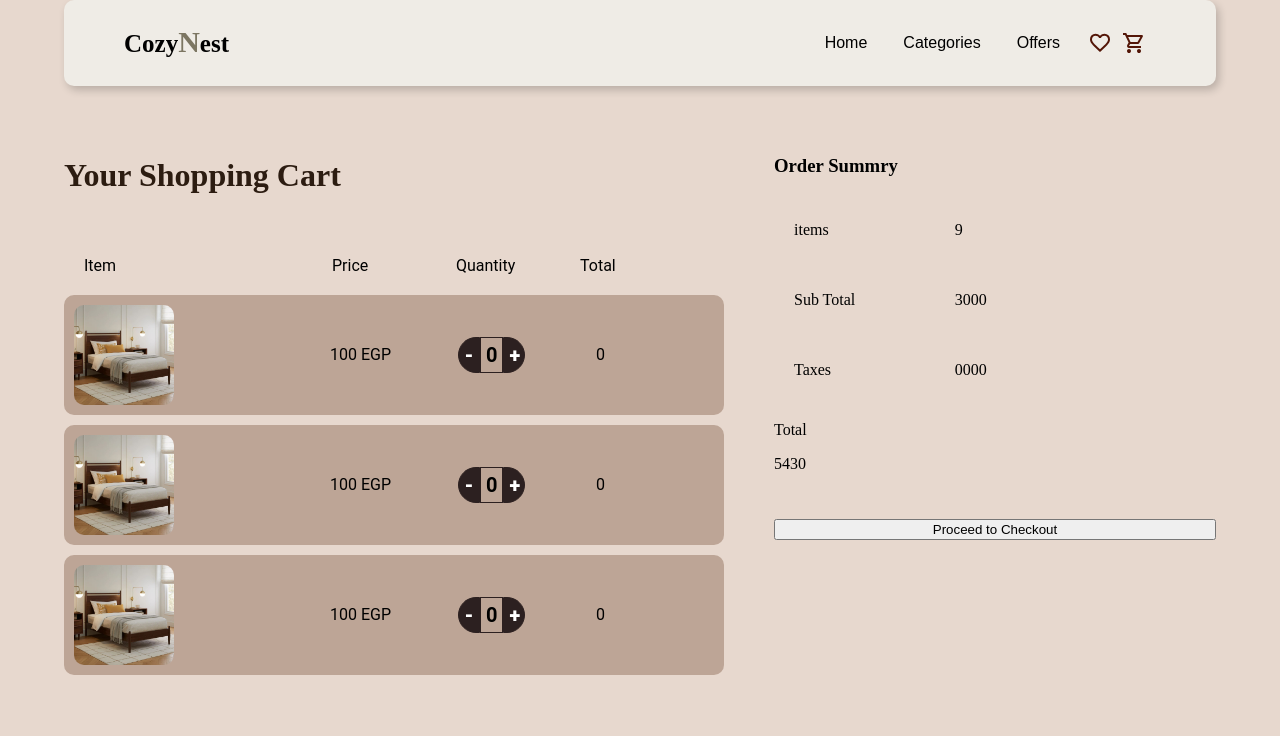
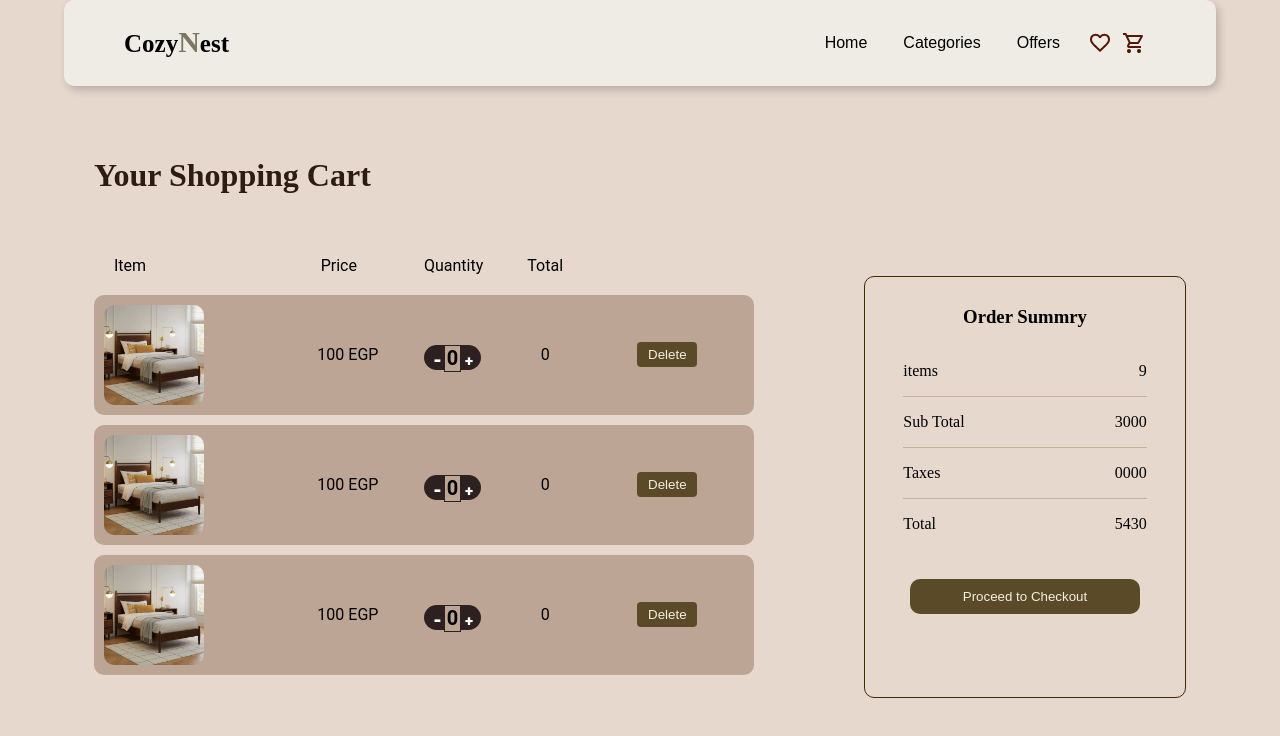
Before and after one commit to iindll/CozyNest, a React (Vite) app in the folder vite-project/: page / in a window 1280 px wide. Shown: the top 736 px of the page. Built offline with nearby package versions, Linux system fonts and the light colour scheme.

Commit message:
change the info div style in cart.jsx

```diff
--- a/vite-project/src/components/Cart/Cart.css
+++ b/vite-project/src/components/Cart/Cart.css
@@ -1,5 +1,4 @@
 .Cart{
-    width: 90%;
     height: 100%;
 
 
@@ -7,7 +6,7 @@
 .cart-container{
     display: flex;
     height: 90vh;
-    gap: 50px;
+    gap: 110px;
 }
 
 .first-section{
@@ -20,12 +19,47 @@
     gap: 30px;
 }
 .second-section{
-     margin-top: 50px;
-    flex: 1;
-    height: 100%;
+    margin-top: 190px;
     display: flex;
     flex-direction: column;
-    gap: 30px;
+    border: 1px solid rgb(68, 42, 3);
+    padding: 10px;
+    border-radius: 10px;
+    align-items: center;
+    height: 400px;
+    width: 300px;
+}
+.second-section h3{
+    text-align: center;
+
+}
+.order-info{
+    display: flex;
+    flex-direction: column;
+
+}
+.information{
+    gap: 150px;
+    display: flex;
+    justify-content: space-between;
+    border-bottom: 1px solid rgba(156, 119, 68, 0.399);
+}
+
+.Total.information{
+    border-bottom: none
+
+}
+
+.second-section button{
+background-color: rgb(91, 74, 39);
+border: none;
+padding: 10px 20px;
+border-radius: 10px;
+width: 18vw;
+color: rgb(243, 238, 224);
+margin-top: 30px;
+cursor: pointer;
+
 }
 .first-section h1{
     text-align:start;
@@ -45,9 +79,18 @@ gap: 10px;
     background-color: rgba(99, 56, 31, 0.318);
     border-radius: 10px;
     display: grid;
-    grid-template-columns: 2fr 1fr 1fr 1fr;
+    grid-template-columns: 2fr 1fr 1fr 1fr 1fr;
     width: 50vw;
     align-items: center;
+}
+.DeleteItem{
+    background-color: rgb(91, 74, 39);;
+    border: none;
+    color: rgb(243, 238, 224);
+    padding: 5px 5px;
+    width: 60px;
+    border-radius: 4px;
+    cursor: pointer;
 }
 
 .first-section .cart-items img{
@@ -68,7 +111,7 @@ gap: 10px;
     font-size: 20px;
     font-weight: bolder;
     font-family: 'Roboto', sans-serif;
-
+    height: 20px;
 
 }
 
@@ -77,17 +120,37 @@ gap: 10px;
     color: white;
     padding: 5px;
     width: 10px;
+    height: 15px;
     border-radius: 50px 0 0 50px ;
     cursor: pointer;
     font-weight: bolder;
     text-align: center;
+   position: relative;
+}
+.quantity-counter span{
+    border: 1px solid rgb(44, 32, 32);;
+    width: 15px;
+    height: 25px;
+    text-align: center;
+
 
 }
-.quantity-counter span{
-    padding: 5px;
-    border: 1px solid rgb(44, 32, 32);;
+.span-pluse{
+    position: absolute;
+    bottom: -15px;
+    left: 4px;
+    font-size: 15px;
+
 }
-.quantity-counter .pluse{
+.span-minuse{
+     position: absolute;
+    bottom: -22px;
+    left: 9px;
+    font-size: 20px;
+}
+.quantity-counter .pluse {
+    height: 15px;
+    position: relative;
     background-color: rgb(44, 32, 32);
     color: white;
     padding: 5px;
@@ -102,7 +165,7 @@ gap: 10px;
 
 .info{
 display: grid;
-  grid-template-columns: 2fr 1fr 1fr 1fr;
+  grid-template-columns: 2fr 1fr 1fr 1fr 1fr;
   align-items: center;
-  padding: 10px 20px
+  padding: 10px 20px ;
 }
--- a/vite-project/src/components/Cart/Cart.jsx
+++ b/vite-project/src/components/Cart/Cart.jsx
@@ -46,11 +46,16 @@ const Cart = () => {
                   <img src={item.img} alt={item.name} />
                   <p className="price">{item.price} EGP</p>
                   <div className="quantity-counter">
-                    <span className=" minuse">-</span>
+                    <div className=" minuse">
+                      <p className="span-minuse">-</p>
+                    </div>
                     <span>{item.quantity}</span>
-                    <span className="  pluse">+</span>
+                    <div className=" pluse">
+                      <p className="span-pluse">+</p>
+                    </div>
                   </div>
                    <span className="total">{item.total}</span>
+                   <button className="DeleteItem">Delete</button>
 
                 </div>
               ))
@@ -62,20 +67,20 @@ const Cart = () => {
           <div className="continer">
             <h3>Order Summry</h3>
             <div className="order-info">
-              <div className="items info">
+              <div className="items information">
                 <p className="c1">items</p>
                 <p className="c2">9</p>
               </div>
-              <div className="sub-total info">
+              <div className="sub-total information">
                 <p className="c1">Sub Total</p>
                 <p className="c2">3000</p></div>
-              <div className="Shiping info">
+              <div className="Shiping information">
                 <p className="c1">Taxes</p>
                 <p className="c2">0000</p>
               </div>
 
             </div>
-            <div className="Total">
+            <div className="Total information">
               <p className="c1">Total</p>
                 <p className="c2">5430</p>
             </div>
```
